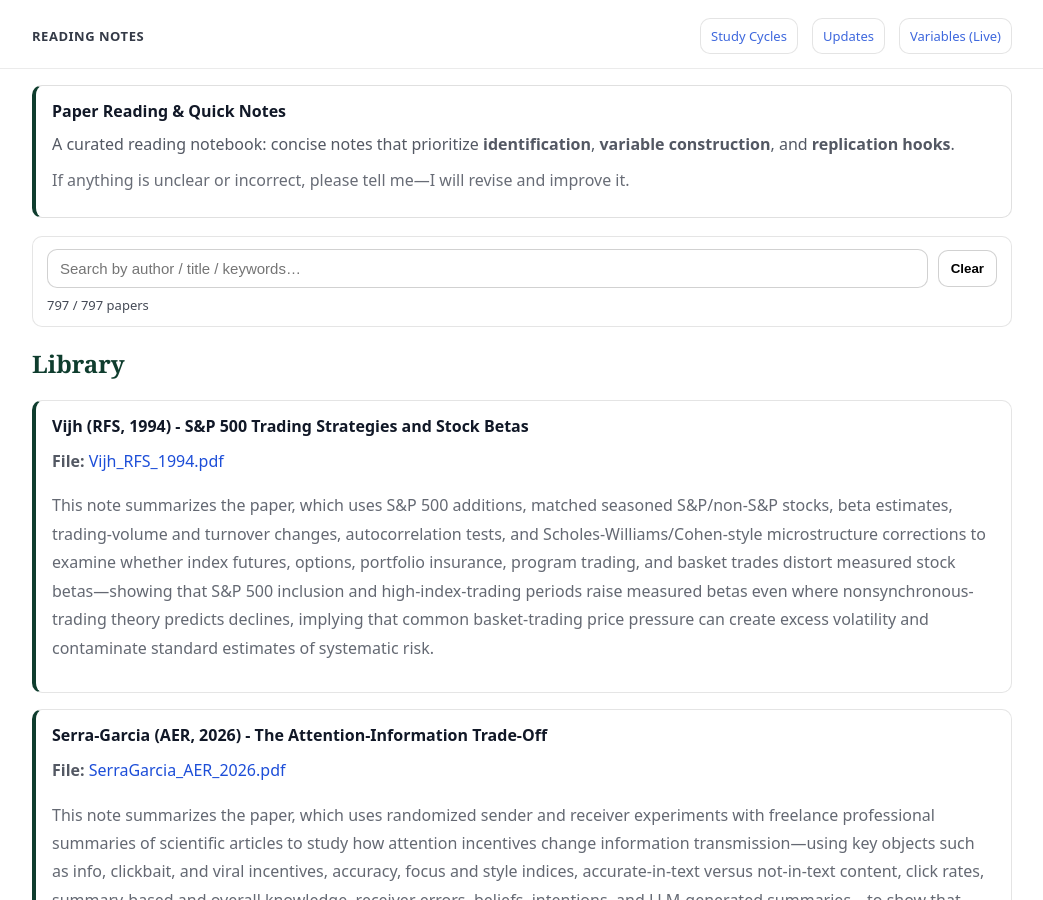
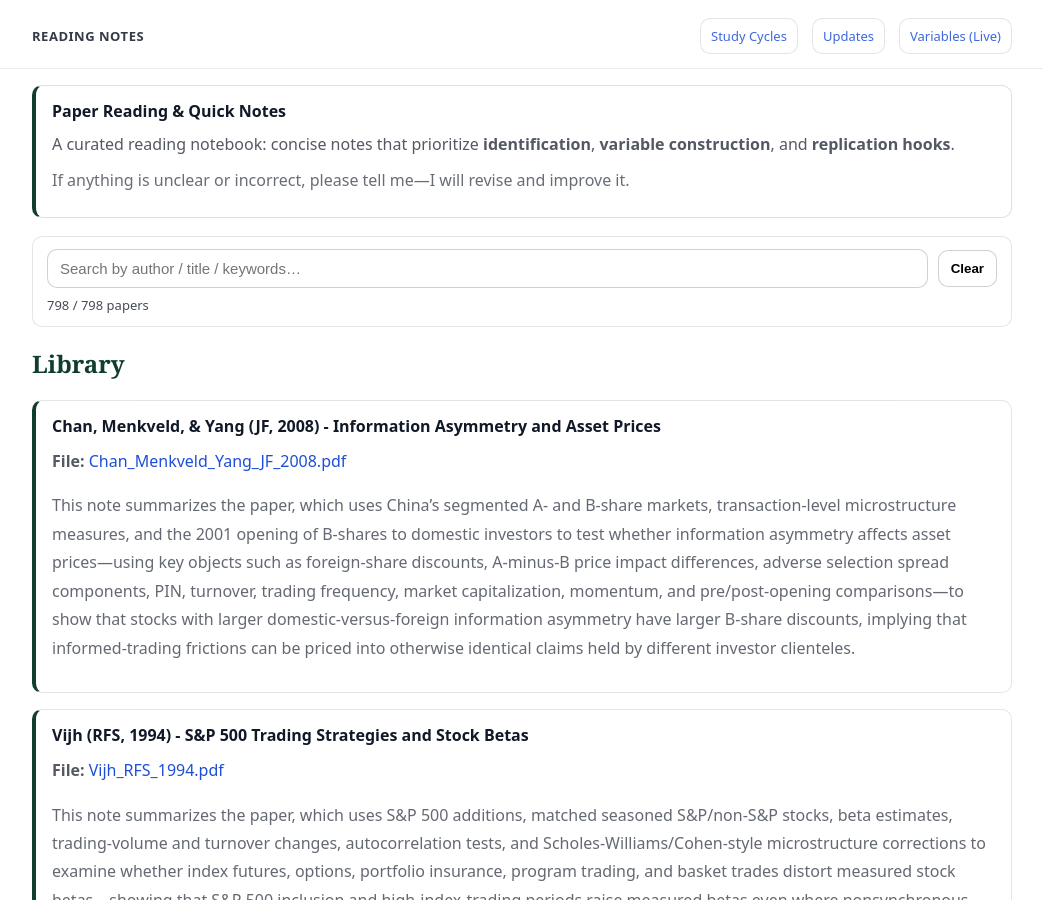
Before and after one commit to yaxinzn/study-archive, a Jekyll site: the page built from reading/index.md, in a window 1280 px wide and 900 px high. Shown: the whole window, without its empty margins (118-1161 px from the left). Built offline with Jekyll 4.4.1, drawn with Linux system fonts in a browser that asks for light colours.

Commit message:
Reading: add/update Chan_Menkveld_Yang_JF_2008.pdf

```diff
--- a/_data/reading.yml
+++ b/_data/reading.yml
@@ -1,3 +1,7 @@
+- title: "Chan, Menkveld, & Yang (JF, 2008) - Information Asymmetry and Asset Prices"
+  file: "Chan_Menkveld_Yang_JF_2008.pdf"
+  desc: "This note summarizes the paper, which uses China’s segmented A- and B-share markets, transaction-level microstructure measures, and the 2001 opening of B-shares to domestic investors to test whether information asymmetry affects asset prices—using key objects such as foreign-share discounts, A-minus-B price impact differences, adverse selection spread components, PIN, turnover, trading frequency, market capitalization, momentum, and pre/post-opening comparisons—to show that stocks with larger domestic-versus-foreign information asymmetry have larger B-share discounts, implying that informed-trading frictions can be priced into otherwise identical claims held by different investor clienteles."
+
 - title: "Vijh (RFS, 1994) - S&P 500 Trading Strategies and Stock Betas"
   file: "Vijh_RFS_1994.pdf"
   desc: "This note summarizes the paper, which uses S&P 500 additions, matched seasoned S&P/non-S&P stocks, beta estimates, trading-volume and turnover changes, autocorrelation tests, and Scholes-Williams/Cohen-style microstructure corrections to examine whether index futures, options, portfolio insurance, program trading, and basket trades distort measured stock betas—showing that S&P 500 inclusion and high-index-trading periods raise measured betas even where nonsynchronous-trading theory predicts declines, implying that common basket-trading price pressure can create excess volatility and contaminate standard estimates of systematic risk."
```
Also changed, not shown: 1 other file.
